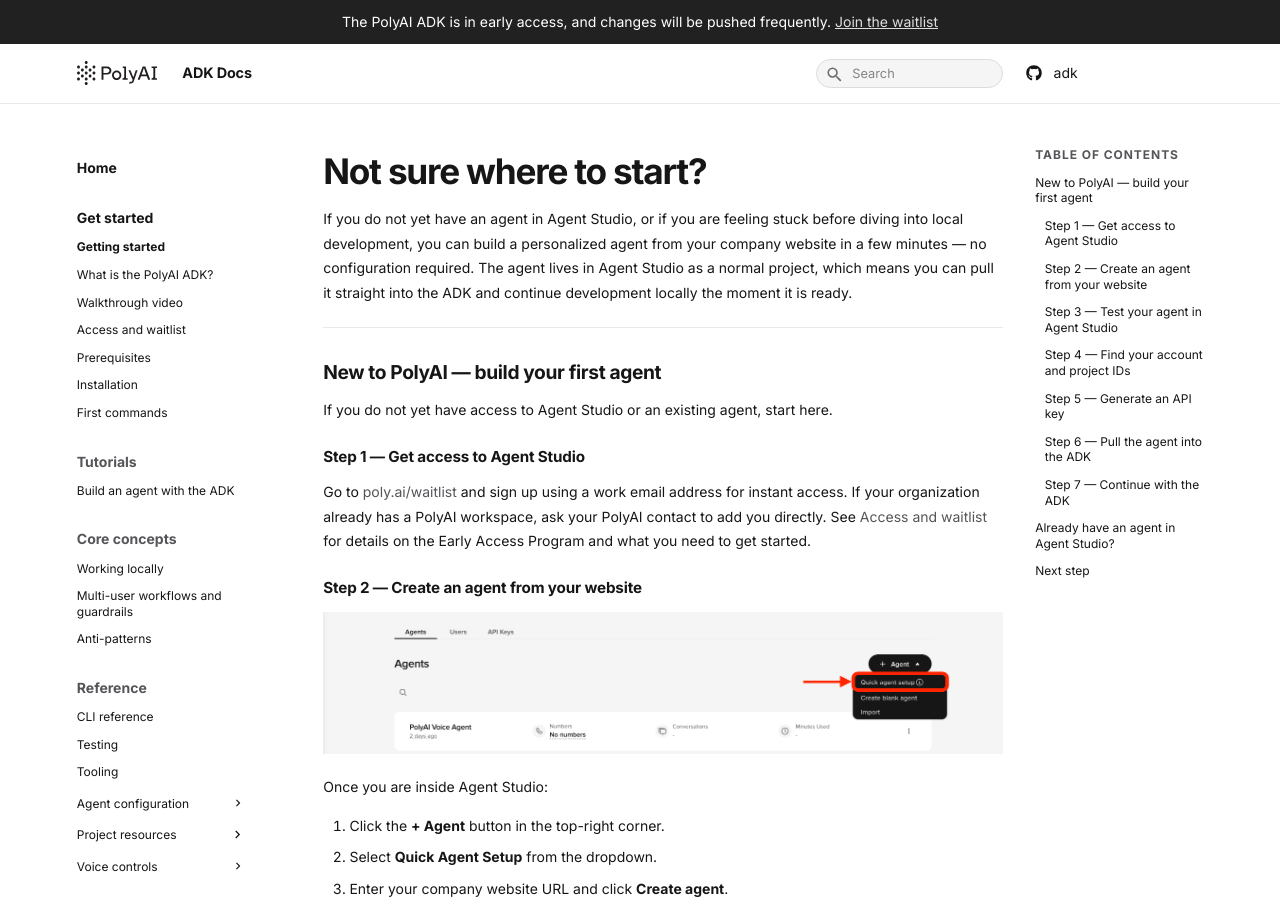
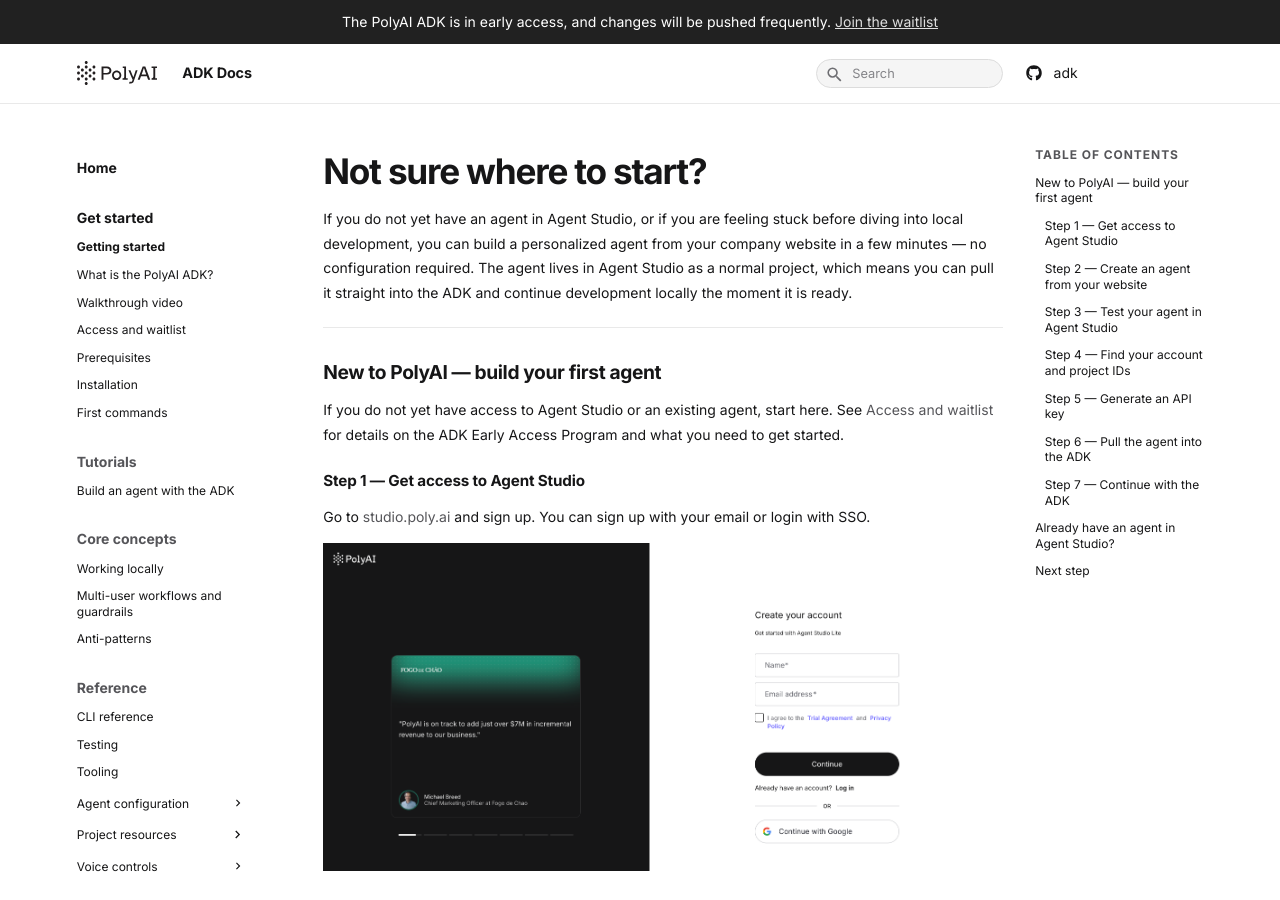
Before and after one commit to polyai/adk, an MkDocs documentation site: the page built from docs/docs/get-started/get-started.md, in a window 1280 px wide and 900 px high. Built offline with MkDocs 1.6.1 and Material for MkDocs 9.7.7, drawn with Linux system fonts in a browser that asks for light colours; some of the changed text lies outside the part shown.

Commit message:
docs: improve first-steps get-started page (#88)
## Summary
- Adds missing screenshots (`agent-studio-login.png`,
`go-back-to-key.png`) for the get-started flow
- Moves sign-up instructional text above the screenshot for better
reading order

## Test plan
- [x] Verify images render correctly in the docs site
- [x] Check that the get-started page reads logically top to bottom

🤖 Generated with [Claude Code](https://claude.com/claude-code)

---------

Co-authored-by: Claude Sonnet 4.6 <noreply@anthropic.com>

```diff
--- a/docs/docs/get-started/get-started.md
+++ b/docs/docs/get-started/get-started.md
@@ -11,11 +11,13 @@ If you do not yet have an agent in Agent Studio, or if you are feeling stuck bef
 
 ## New to PolyAI — build your first agent
 
-If you do not yet have access to Agent Studio or an existing agent, start here.
+If you do not yet have access to Agent Studio or an existing agent, start here. See [Access and waitlist](./access-and-waitlist.md) for details on the ADK Early Access Program and what you need to get started.
 
 ### Step 1 — Get access to Agent Studio
 
-Go to [poly.ai/waitlist](https://poly.ai/waitlist) and sign up using a work email address for instant access. If your organization already has a PolyAI workspace, ask your PolyAI contact to add you directly. See [Access and waitlist](./access-and-waitlist.md) for details on the Early Access Program and what you need to get started.
+Go to [studio.poly.ai](https://studio.poly.ai) and sign up. You can sign up with your email or login with SSO.
+
+![Agent Studio sign up for the first time](../assets/agent-studio-login.png)
 
 ### Step 2 — Create an agent from your website
 
```
Also changed, not shown: other parts of docs/docs/get-started/get-started.md (+3 -1 lines), docs/docs/assets/agent-studio-login.png (added), docs/docs/assets/go-back-to-key.png (added).
